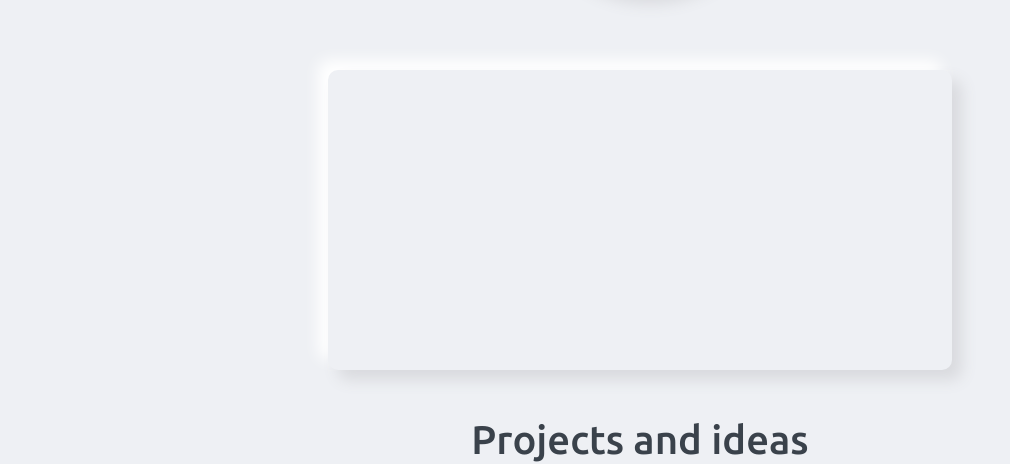
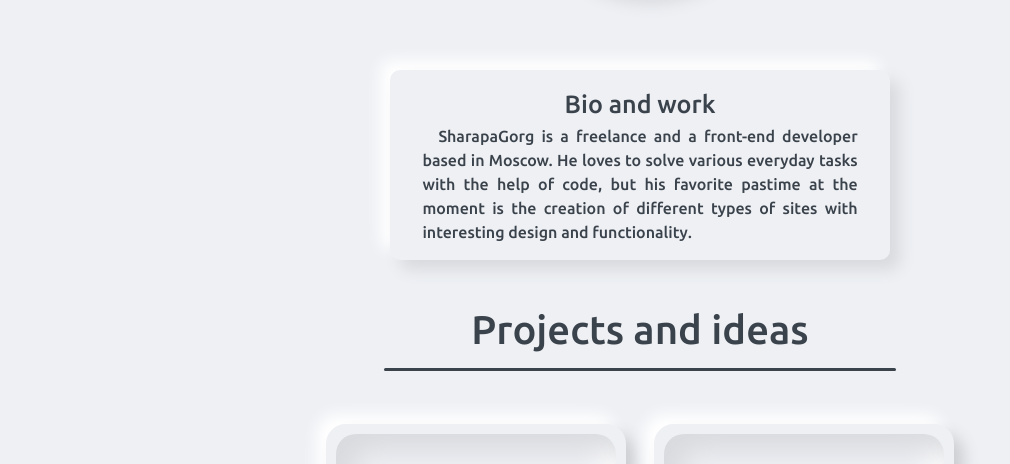
Before and after one commit to SharapaGorg/SharapaGorgSite, a Nuxt app: page / in a window 1280 px wide. Shown: the part 357-821 px from the top of the page, without its empty margins (0-1010 px from the left). Built offline with nearby package versions, Linux system fonts and the light colour scheme; a web font is replaced by a local one.

Commit message:
added changeLang action

```diff
--- a/assets/css/main.css
+++ b/assets/css/main.css
@@ -18,6 +18,7 @@ html {
 }
 
 .flag-container {
+  cursor : pointer;
   height : 70px;
   width : 70px;
   margin-left : 25px;
@@ -126,20 +127,34 @@ html {
 }
 
 .tech-title {
-  display: block;
   font-family: "Ubuntu", sans-serif;
   font-size: 40px;
   color: #3A424B;
-  text-align: center;
   border-radius: 20px;
-  @apply px-4 py-2;
+  @apply px-4 py-2 block text-center
+}
+
+.bio-header {
+  font-family: "Ubuntu", sans-serif;
+  font-size : 25px;
+  color: #3A424B;
+  @apply mx-auto block;
+}
+
+.bio-description {
+  font-family: "Ubuntu", sans-serif;
+  font-size : 16px;
+  color: #3A424B;
+  display: inline-block;
+  text-indent : 1rem;
+  @apply text-justify;
 }
 
 .bio {
-  height: 300px;
-  width: 100%;
+  width: 80%;
   border-radius: 10px;
   box-shadow: 9.91px 9.91px 15px #D9DADE, -9.91px -9.91px 15px #FFFFFF;
+  @apply px-8 py-4 text-center;
 }
 
 .SharapaLogo {
@@ -150,8 +165,7 @@ html {
 
 .line {
   height: 3px;
-  max-width: 1000px;
-  min-width: 700px;
+  min-width : 40vw;
   border-radius: 100px;
   background-color: #3A424B;
 }
--- a/components/ProjectCard.vue
+++ b/components/ProjectCard.vue
@@ -7,7 +7,7 @@
     </div>
     <div class='project-part-2' v-show="!showPreview">
       <span class='project-title'>{{ projectTitle }}</span>
-      <span class='tools-inscription'>Tools:</span>
+      <span class='tools-inscription'>{{ Tools }}:</span>
       <img :src='resolve_img_url(tool)' class='project-lang' v-for="tool in projectLang" :key="tool"/>
     </div>
   </div>
@@ -44,6 +44,12 @@ export default {
     this.$refs.card.addEventListener('mouseout', () => {
       this.showPreview = false;
     })
+  },
+  computed: {
+    Tools() {
+      const headers = ['Tools', 'Средства']
+      return headers[Number(this.$store.state.turner.langIsRussian)]
+    }
   }
 }
 
@@ -52,7 +58,6 @@ export default {
 <style scoped>
 
 .project-card {
-  margin-top : 50px;
   width: 300px;
   height: 230px;
   background-color: rgb(238, 240, 244);
--- a/layouts/default.vue
+++ b/layouts/default.vue
@@ -2,12 +2,12 @@
   <div id='root'>
 <!--    <img class='theme-turner' src = '../static/moon.svg' v-show = '!nightTheme' @click = 'changeTheme'/>-->
 <!--    <img class = 'theme-turner' src ='../static/sun.svg' v-show="nightTheme" @click = 'changeTheme'/>-->
-        <div class = 'flag-container'>
+        <div class = 'flag-container' @click = 'changeLang'>
           <div class = 'flag' v-show = 'isRussian'>
-            <img src = '../static/russia.svg' @click = 'changeLang'/>
+            <img src = '../static/russia.svg'/>
           </div>
           <div class ='flag' v-show = '!isRussian'>
-            <img src = '../static/UK.svg' @click = 'changeLang'/>
+            <img src = '../static/UK.svg'/>
           </div>
         </div>
     <div>
@@ -24,16 +24,17 @@
 export default {
   data() {
     return {
-      nightTheme : false,
-      isRussian : false
+      nightTheme : this.$store.state.turner.themeIsLight,
+      isRussian : this.$store.state.turner.langIsRussian
     }
   },
   methods : {
     changeLang() {
-      this.isRussian = !this.isRussian;
+      this.$store.commit('turner/changeLang');
+      this.isRussian = this.$store.state.turner.langIsRussian
     },
     changeTheme() {
-      this.nightTheme = !this.nightTheme;
+      // this.nightTheme = !this.nightTheme;
 
       const html = document.querySelector('html')
       if (this.nightTheme) {
--- a/pages/index.vue
+++ b/pages/index.vue
@@ -5,12 +5,12 @@
         <span class='logo-text'>SG</span>
       </div>
       <div class='grid grid-cols-2 justify-items-center contacts'>
-        <div class = 'contact' ref = 'githubContainer' style = 'transform: translateX(-180px)'>
+        <div class='contact' ref='githubContainer' style='transform: translateX(-180px)'>
           <div ref="github">
             <contact logo-path="github.svg" href="https://github.com/SharapaGorg"/>
           </div>
         </div>
-        <div class = 'contact' ref = 'telegramContainer' style = 'transform: translateX(180px)'>
+        <div class='contact' ref='telegramContainer' style='transform: translateX(180px)'>
           <div ref="telegram">
             <contact logo-path="telegram.png" href="https://t.me/sharapagorg"/>
           </div>
@@ -18,10 +18,17 @@
       </div>
     </div>
     <div class='lg:col-start-2 lg:col-end-4 lg:row-start-2 bio'>
-
+      <span class='bio-header'>
+          {{ BioAndWork }}
+      </span>
+        <p class = 'bio-description'>
+          {{ BioDescription }}
+        </p>
     </div>
     <div class='lg:col-start-2 lg:col-end-4 lg:row-start-3' style='height : 100px;'>
-      <span class='tech-title'>Projects and ideas</span>
+      <span class='tech-title'>
+        {{ ProjectsAndIdeas}}
+      </span>
       <div class='line'></div>
     </div>
     <div class='lg:col-start-2 lg:row-start-4'>
@@ -35,7 +42,9 @@
                    project-preview="Video2.gif"/>
     </div>
     <div class='lg:col-start-2 lg:col-end-4 lg:row-start-5' style='height : 100px;'>
-      <span class='tech-title'>Technologies and tools</span>
+      <span class='tech-title'>
+        {{ TechnologiesAndTools }}
+      </span>
       <div class='line'></div>
     </div>
 
@@ -50,7 +59,7 @@
                class='lg:col-start-3 lg:row-start-7'/>
 
     <tech-logo logo-path="Tailwind_logo.svg" logo-title="TailwindCSS" href="https://tailwindcss.com/"
-               class='lg:col-start-2 lg:row-start-8' ></tech-logo>
+               class='lg:col-start-2 lg:row-start-8'></tech-logo>
   </div>
 </template>
 
@@ -65,7 +74,7 @@ export default {
   data() {
     return {
       navigatorActivated: false,
-      contacts: ['github', 'telegram']
+      contacts: ['github', 'telegram'],
     }
   },
   components: {
@@ -97,6 +106,26 @@ export default {
       this.activateContacts(this.navigatorActivated);
 
     })
+  },
+  computed: {
+    BioAndWork() {
+      const headers = ['Bio and work', 'О работе и жизни']
+      return headers[Number(this.$store.state.turner.langIsRussian)]
+    },
+    BioDescription() {
+      const headers = [
+        'SharapaGorg is a freelance and a front-end developer based in Moscow. He loves to solve various everyday tasks with the help of code, but his favorite pastime at the moment is the creation of different types of sites with interesting design and functionality.',
+        'SharapaGorg - фриланс и фронтенд разработчик из Москвы. Любит решать различные повседневные задачи с помощью кода, но на сегодняшний момент его любимое занятие - создание различных видов сайтов с интересным дизайном и функционалом.']
+      return headers[Number(this.$store.state.turner.langIsRussian)]
+    },
+    ProjectsAndIdeas() {
+      const headers = ['Projects and ideas', 'Проекты и идеи']
+      return headers[Number(this.$store.state.turner.langIsRussian)]
+    },
+    TechnologiesAndTools() {
+      const headers = ['Technologies and tools', 'Технологии и инструменты']
+      return headers[Number(this.$store.state.turner.langIsRussian)]
+    }
   }
 }
 </script>
--- /dev/null
+++ b/store/index.js
@@ -0,0 +1,4 @@
+export const state = () => {}
+export const mutations = {}
+export const actions = {}
+export const getters = {}
--- /dev/null
+++ b/store/turner.js
@@ -0,0 +1,24 @@
+export const state = () => ({
+  langIsRussian : false,
+  themeIsLight : true
+})
+
+export const mutations = {
+  changeLang(state) {
+    state.langIsRussian = !state.langIsRussian;
+  },
+  changeTheme(state) {
+    state.themeIsLight = !state.themeIsLight
+  }
+}
+
+export const actions = {}
+
+export const getters = {
+  getLang : (state) => {
+    return state.langIsRussian;
+  },
+  getTheme : (state) => {
+    return state.themeIsLight;
+  }
+}
```
